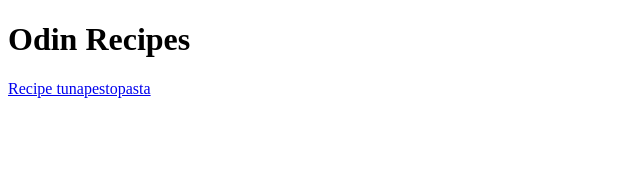
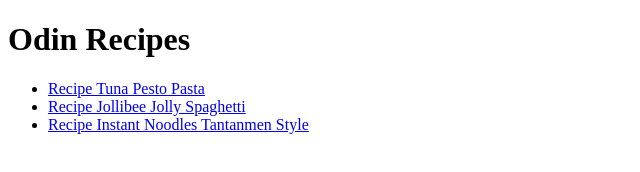
Before and after one commit to earlsyx/odin-recipes, a plain HTML site: page index.html in a window 1280 px wide. Shown: the whole page, without its empty margins (0-640 px from the left). Drawn offline with Linux system fonts and the light colour scheme.

Commit message:
Add two new recipes html page

```diff
--- a/index.html
+++ b/index.html
@@ -7,7 +7,12 @@
 </head>
 <body>
     <h1>Odin Recipes</h1>
-    <a href="./recipes/tunapestopasta.html">Recipe tunapestopasta</a>
+    <ul>
+       <li><a href="./recipes/tunapestopasta.html">Recipe Tuna Pesto Pasta</a></li>
+       <li><a href="./recipes/jollibeejollyspaghettirecipehack.html">Recipe Jollibee Jolly Spaghetti</a></li>
+       <li><a href="./recipes/instantnoodlestantanmenstylerecipe.html">Recipe Instant Noodles Tantanmen Style</a></li>
+    </ul>
+
 
 </body>
 </html>
```
